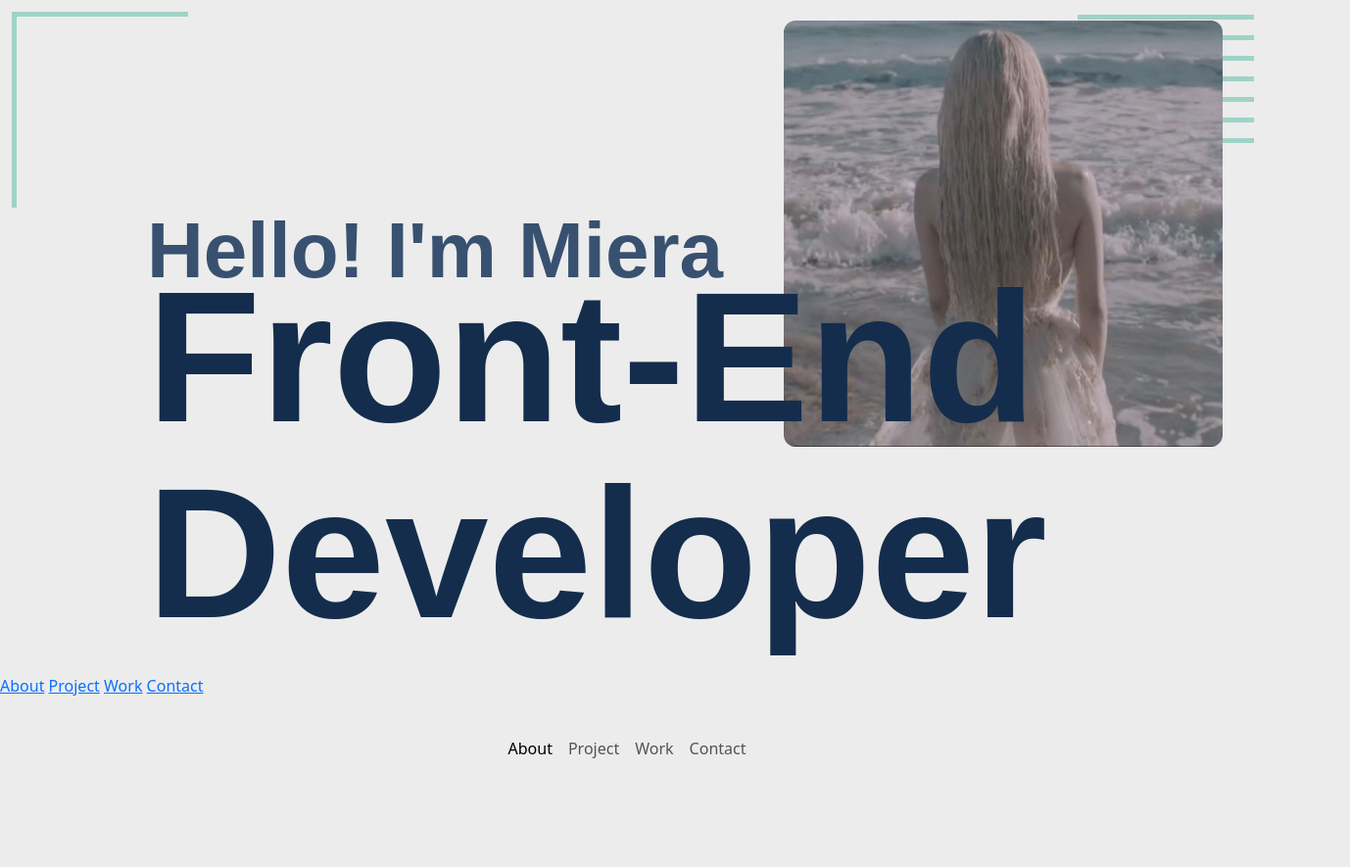
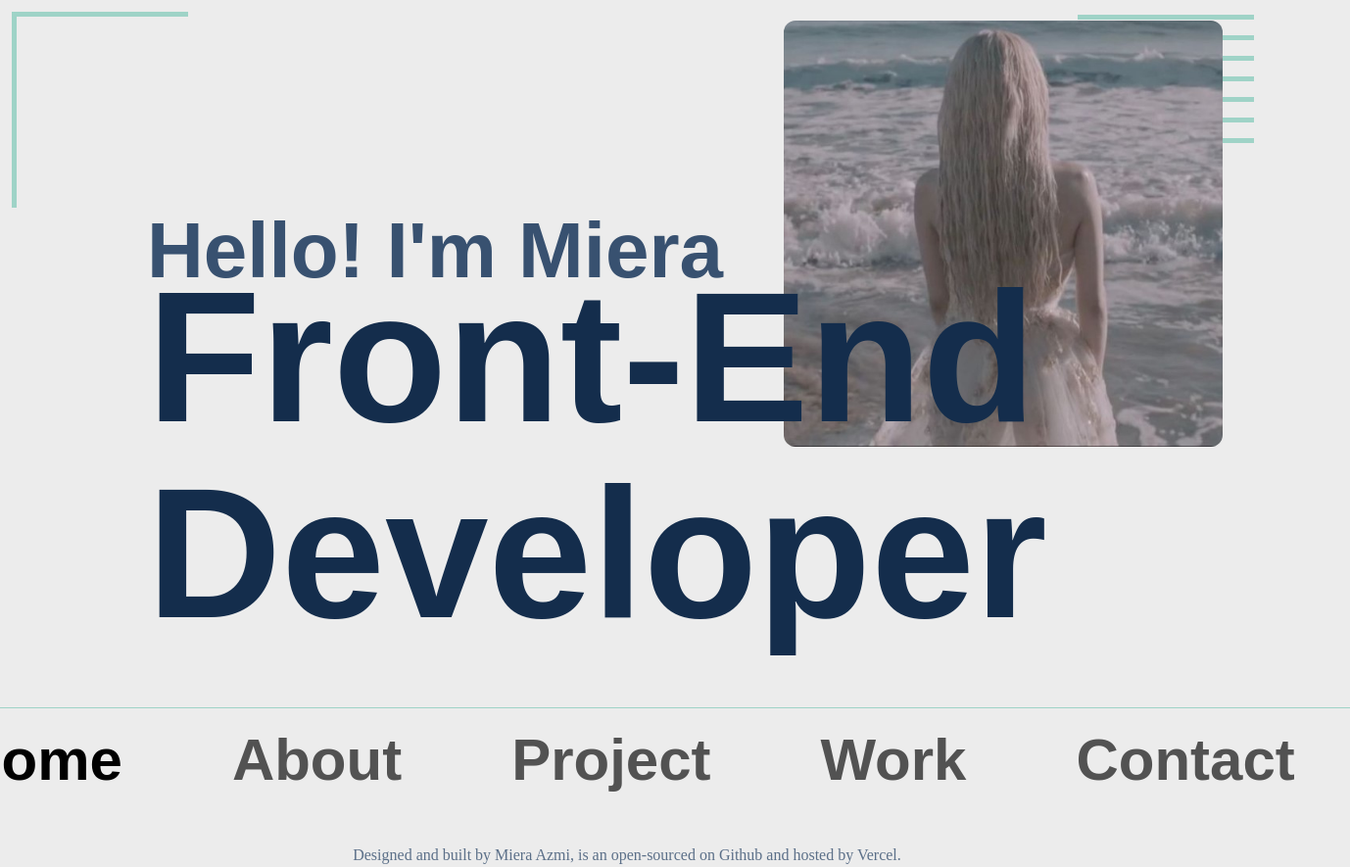
Before and after one commit to mierawats/responsive-portfolio-project, a plain HTML site: page index.html in a window 1280 px wide. Shown: the whole page at 98% size, 1378 px wide, since content can reach past the window. Before the commit the page ends 800 px from the top, so only its background shows below. Drawn offline with nearby package versions, Linux system fonts and the light colour scheme; a web font is replaced by a local one.

Commit message:
Updated index.html + added footer

```diff
--- a/index.html
+++ b/index.html
@@ -14,8 +14,6 @@
       integrity="sha384-T3c6CoIi6uLrA9TneNEoa7RxnatzjcDSCmG1MXxSR1GAsXEV/Dwwykc2MPK8M2HN"
       crossorigin="anonymous"
     />
-    <link rel="preconnect" href="https://fonts.googleapis.com" />
-    <link rel="preconnect" href="https://fonts.gstatic.com" crossorigin />
     <link rel="preconnect" href="https://fonts.googleapis.com" />
     <link rel="preconnect" href="https://fonts.gstatic.com" crossorigin />
     <link
@@ -61,18 +59,8 @@
       </div>
     </div>
     <br />
-    <br />
-    <div>
-      <div>
-        <a href="about.html">About</a>
-        <a href="project.html">Project</a>
-        <a href="work.html">Work</a>
-        <a href="contact.html">Contact</a>
-      </div>
-    </div>
-    <br />
     <nav class="navbar navbar-expand-lg">
-      <div class="container-fluid">
+      <div class="container-fluid d-flex justify-content-center">
         <button
           class="navbar-toggler"
           type="button"
@@ -88,25 +76,40 @@
           <ul class="navbar-nav mx-auto">
             <li class="nav-item">
               <a
-                class="nav-link active text-center"
+                class="nav-link active text-center ms-5 me-5"
                 aria-current="page"
-                href="/about.html"
+                href="/"
+                >Home</a
+              >
+            </li>
+            <li class="nav-item">
+              <a class="nav-link text-center ms-5 me-5" href="/about.html"
                 >About</a
               >
             </li>
             <li class="nav-item">
-              <a class="nav-link text-center" href="/project.html">Project</a>
+              <a class="nav-link text-center ms-5 me-5" href="/project.html"
+                >Project</a
+              >
             </li>
             <li class="nav-item">
-              <a class="nav-link text-center" href="/work.html">Work</a>
+              <a class="nav-link text-center ms-5 me-5" href="/work.html"
+                >Work</a
+              >
             </li>
             <li class="nav-item">
-              <a class="nav-link text-center" href="/contact.html">Contact</a>
+              <a class="nav-link text-center ms-5 me-5" href="/contact.html"
+                >Contact</a
+              >
             </li>
           </ul>
         </div>
       </div>
     </nav>
+    <footer class="text-center mt-4">
+      Designed and built by Miera Azmi, is an open-sourced on Github and hosted
+      by Vercel.
+    </footer>
     <script
       src="https://cdn.jsdelivr.net/npm/bootstrap@5.3.2/dist/js/bootstrap.bundle.min.js"
       integrity="sha384-C6RzsynM9kWDrMNeT87bh95OGNyZPhcTNXj1NW7RuBCsyN/o0jlpcV8Qyq46cDfL"
--- a/src/styles.css
+++ b/src/styles.css
@@ -1,7 +1,9 @@
-/*font-family: 'Alumni Sans', sans-serif;
-font-family: 'Montserrat', sans-serif;
-font-family: 'Quicksand', sans-serif;
-font-family: 'Suez One', serif;*/
+:root {
+  --primary-font-family: "Alumni Sans", sans-serif;
+  --primary-font-color: #142d4c;
+  --secondary-font-color: #385170;
+  --decoration-color: #9fd3c7;
+}
 
 body {
   background-color: #ececec;
@@ -13,8 +15,8 @@ body {
   left: 12px;
   width: 180px;
   height: 200px;
-  border-top: 5px solid #9fd3c7;
-  border-left: 5px solid #9fd3c7;
+  border-top: 5px solid var(--decoration-color);
+  border-left: 5px solid var(--decoration-color);
 }
 
 .column {
@@ -26,7 +28,7 @@ body {
   position: sticky;
   left: 100%;
   width: 180px;
-  border-top: 5px solid #9fd3c7;
+  border-top: 5px solid var(--decoration-color);
 }
 
 .headings {
@@ -43,17 +45,32 @@ body {
 
 h1 {
   font-size: 80px;
-  font-family: "Alumni Sans", sans-serif;
+  font-family: var(--primary-font-family);
   font-weight: bolder;
   line-height: 0;
-  color: #385170;
+  color: var(--secondary-font-color);
 }
 
 h2 {
   font-size: 190px;
-  font-family: "Alumni Sans", sans-serif;
+  font-family: var(--primary-font-family);
   font-weight: bold;
   line-height: 200px;
   margin-bottom: 0;
-  color: #142d4c;
+  color: var(--primary-font-color);
 }
+
+ul li {
+  font-family: var(--primary-font-family);
+  font-weight: bold;
+  font-size: 60px;
+  margin-top: 50px;
+  border-top: 1px solid var(--decoration-color);
+  color: red;
+}
+
+footer {
+  font-family: "Suez One", serif;
+  opacity: 0.8;
+  color: var(--secondary-font-color);
+}
```
